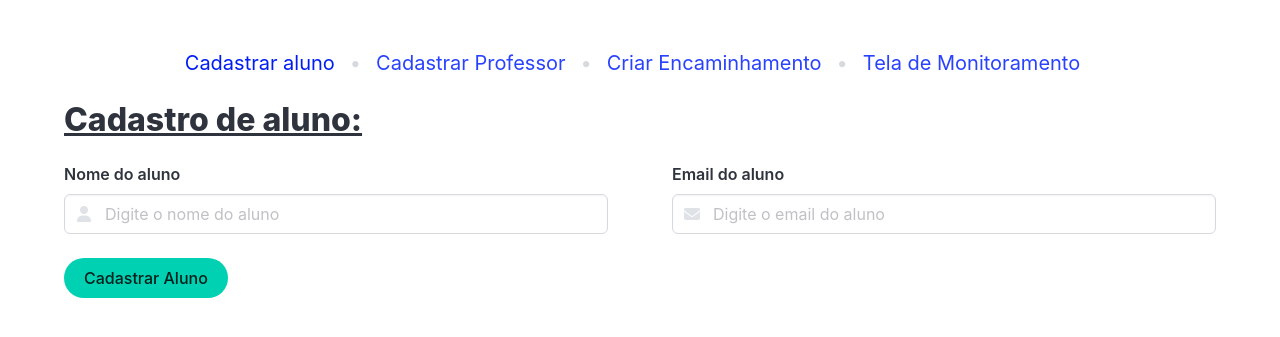
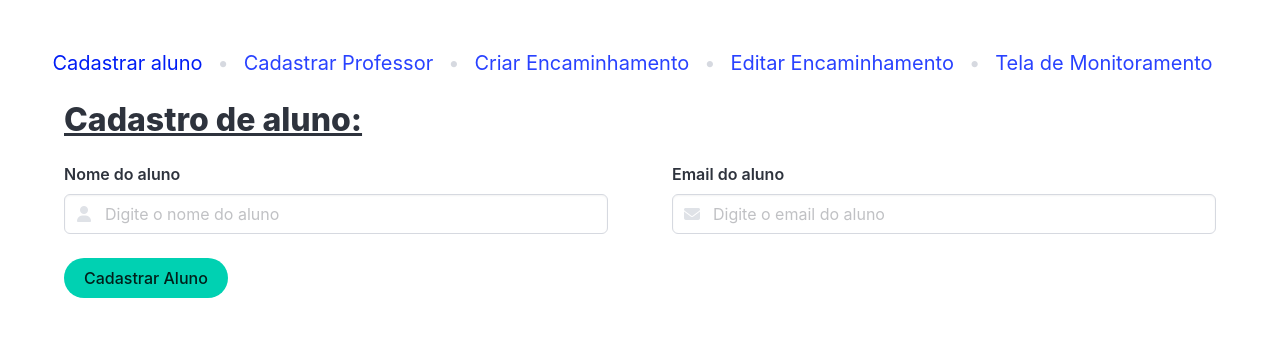
Before and after one commit to Gabriel-Sousa-Dev/Chamada-de-senha, a PHP site: page / in a window 1280 px wide. Shown: the top 337 px of the page. Run offline with PHP 8.4, Linux system fonts and the light colour scheme.

```diff
--- a/CadastrarProfessor.php
+++ b/CadastrarProfessor.php
@@ -16,6 +16,7 @@
                     <li><a href="./index.php">Cadastrar aluno</a></li>
                     <li class="is-active"><a href="./CadastrarProfessor.php">Cadastrar Professor</a></li>
                     <li><a href="./CriarEncaminhamento.php">Criar Encaminhamento</a></li>
+                    <li><a href="./EditarEncaminhamento.php">Editar Encaminhamento</a></li>
                     <li><a href="./Tela_de_monitoramento.php" target="_blank">Tela de Monitoramento</a></li>
                 </ul>
             </nav>
--- a/CriarEncaminhamento.php
+++ b/CriarEncaminhamento.php
@@ -16,6 +16,7 @@
                     <li><a href="./index.php">Cadastrar aluno</a></li>
                     <li><a href="./CadastrarProfessor.php">Cadastrar Professor</a></li>
                     <li class="is-active"><a href="#">Criar Encaminhamento</a></li>
+                    <li><a href="./EditarEncaminhamento.php">Editar Encaminhamento</a></li>
                     <li><a href="./Tela_de_monitoramento.php" target="_blank">Tela de Monitoramento</a></li>
                 </ul>
             </nav>
--- a/index.php
+++ b/index.php
@@ -18,6 +18,7 @@
                 <li class="is-active"><a href="./index.php">Cadastrar aluno</a></li>
                 <li><a href="./CadastrarProfessor.php">Cadastrar Professor</a></li>
                 <li><a href="./CriarEncaminhamento.php">Criar Encaminhamento</a></li>
+                <li><a href="./EditarEncaminhamento.php">Editar Encaminhamento</a></li>
                 <li><a href="./Tela_de_monitoramento.php" target="_blank">Tela de Monitoramento</a></li>
             </ul>
         </nav>
```
